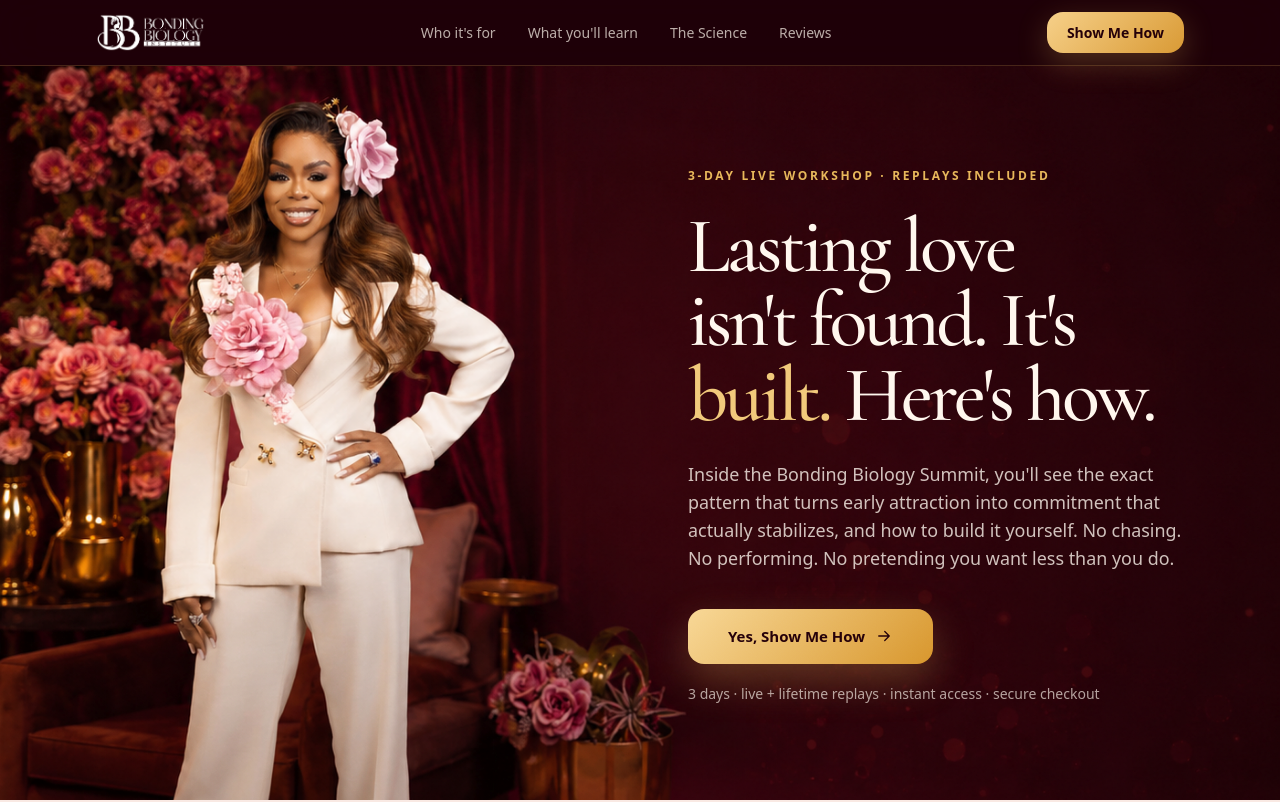
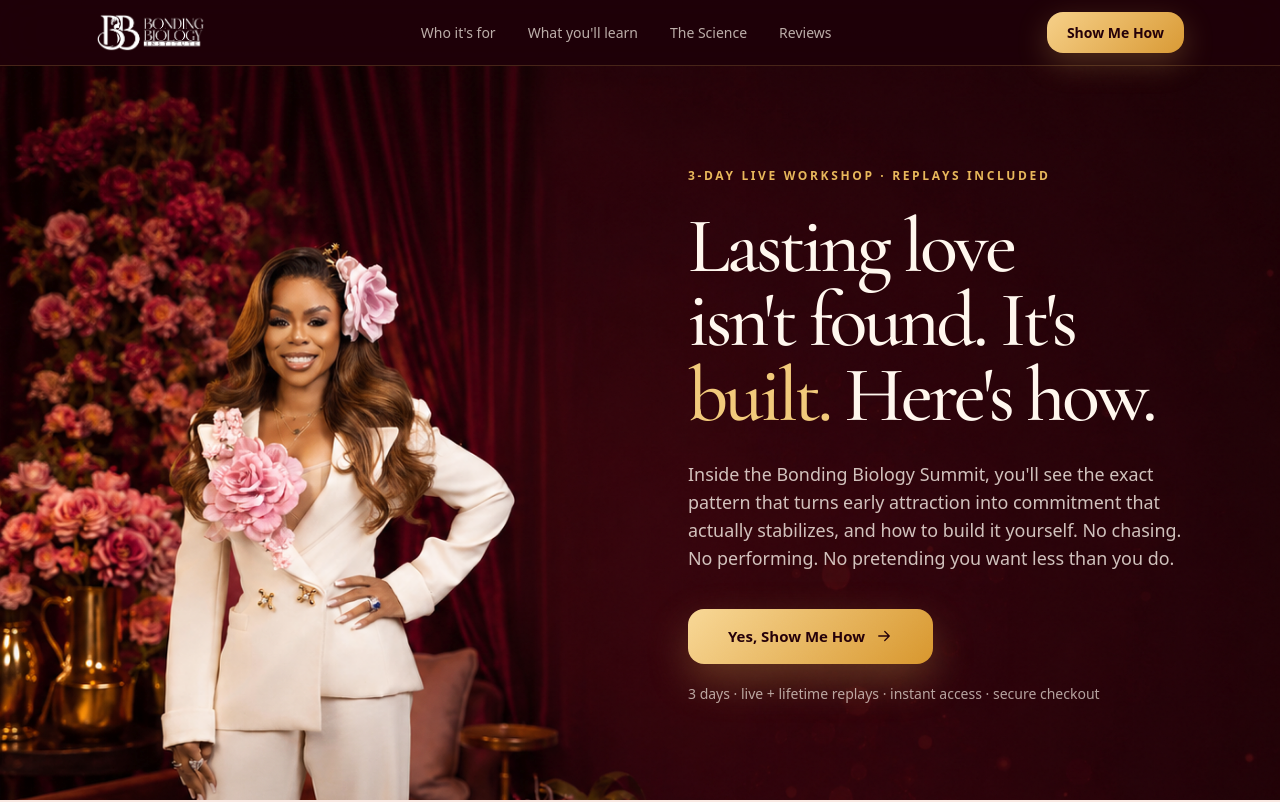
Before and after one commit to sfhighlight2/ShayLP, a React (Vite) app: page / in a window 1280 px wide. Shown: the top 802 px of the page. Built offline with nearby package versions, Linux system fonts and the light colour scheme; a web font is replaced by a local one.

Commit message:
fix hero background image cut-off on large viewports by using bg-left-top alignment

```diff
--- a/src/BondingBiologyLanding.tsx
+++ b/src/BondingBiologyLanding.tsx
@@ -315,7 +315,7 @@
   return (
     <section
       id="top"
-      className="relative isolate overflow-hidden bg-[#170006] bg-[url('/hero-bg.png')] bg-cover bg-left bg-no-repeat px-5 pb-20 pt-20 sm:px-8 sm:pb-24 sm:pt-24"
+      className="relative isolate overflow-hidden bg-[#170006] bg-[url('/hero-bg.png')] bg-cover bg-left-top bg-no-repeat px-5 pb-20 pt-20 sm:px-8 sm:pb-24 sm:pt-24"
     >
       {/* Dark overlay for mobile readability */}
       <div className="absolute inset-0 bg-[#170006]/90 lg:hidden z-0 pointer-events-none" />
```
